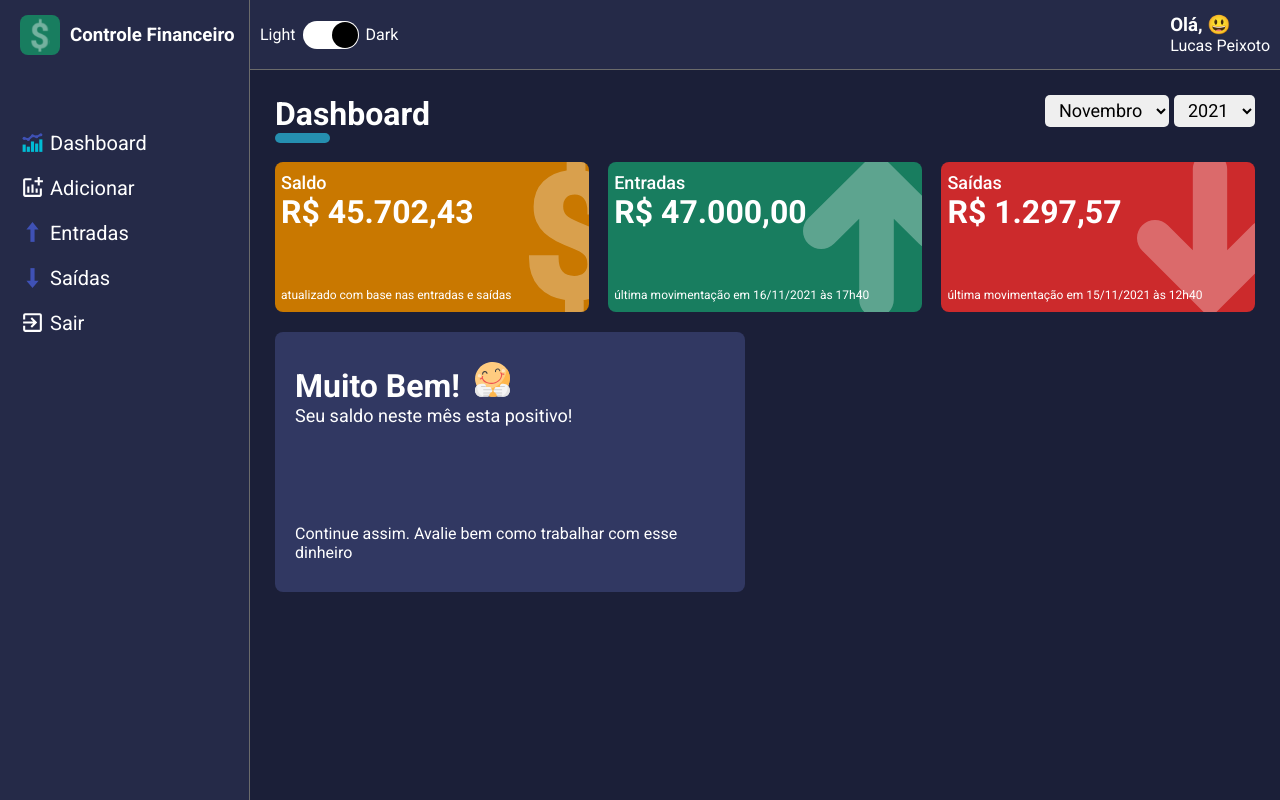
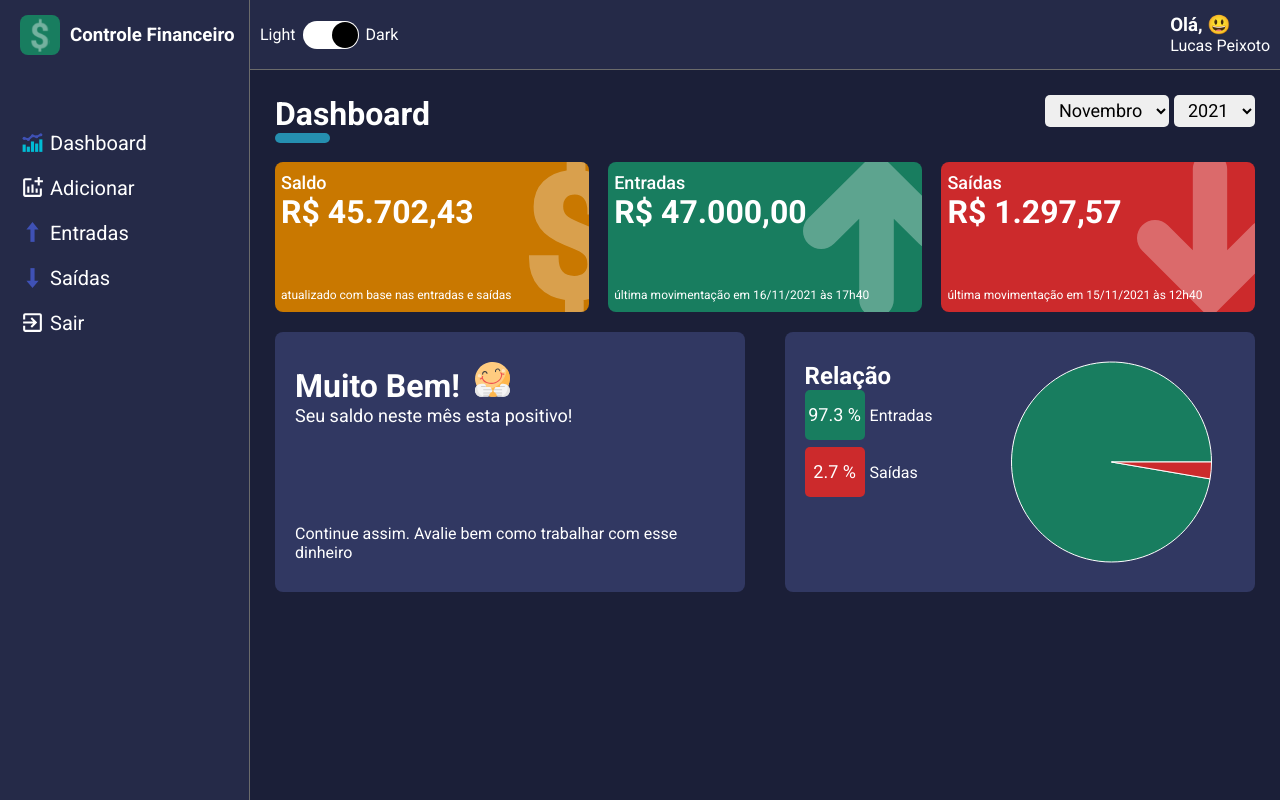
Before and after one commit to lucasspeixoto/money_balance, a React (Create React App) app: page /dashboard in a window 1280 px wide. Built offline with nearby package versions, Linux system fonts and the light colour scheme.

Commit message:
Finalização do BalanceChart

```diff
--- a/package.json
+++ b/package.json
@@ -17,6 +17,7 @@
     "react-router-dom": "^6.0.2",
     "react-scripts": "4.0.3",
     "react-switch": "^6.0.0",
+    "recharts": "^2.1.6",
     "styled-components": "^5.3.3",
     "typescript": "^4.1.2",
     "web-vitals": "^1.0.1"
@@ -47,6 +48,7 @@
   },
   "devDependencies": {
     "@types/react-router-dom": "^5.3.2",
+    "@types/recharts": "^1.8.23",
     "@types/styled-components": "^5.1.15"
   }
 }
--- /dev/null
+++ b/src/components/BalanceChart/index.tsx
@@ -0,0 +1,47 @@
+import React from 'react';
+
+import { PieChart, Pie, Cell, ResponsiveContainer } from 'recharts';
+import {
+	Container,
+	SideLeft,
+	LegendContainer,
+	Legend,
+	SideRight,
+} from './styles';
+
+interface IBalanceChartProps {
+	relations: {
+		name: string;
+		value: number;
+		percent: number;
+		color: string;
+	}[];
+}
+
+export const BalanceChart: React.FC<IBalanceChartProps> = ({ relations }) => (
+	<Container>
+		<SideLeft>
+			<LegendContainer>
+				<h2>Relação</h2>
+				{relations.map((item, index) => (
+					<Legend key={index} color={item.color}>
+						<div>{item.percent} %</div>
+						<span>{item.name}</span>
+					</Legend>
+				))}
+			</LegendContainer>
+		</SideLeft>
+
+		<SideRight>
+			<ResponsiveContainer>
+				<PieChart>
+					<Pie data={relations} labelLine={false} dataKey='percent'>
+						{relations.map((item, index) => (
+							<Cell key={index} fill={item.color} />
+						))}
+					</Pie>
+				</PieChart>
+			</ResponsiveContainer>
+		</SideRight>
+	</Container>
+);
--- /dev/null
+++ b/src/components/BalanceChart/styles.ts
@@ -0,0 +1,61 @@
+import styled from 'styled-components';
+
+export const Container = styled.div`
+	width: 48%;
+	height: 260px;
+
+	margin: 10px 0;
+
+	background-color: ${props => props.theme.colors.tertiary};
+	color: ${props => props.theme.colors.white};
+
+	border-radius: 8px;
+
+	display: flex;
+`;
+
+export const SideLeft = styled.aside`
+	padding: 30px 20px;
+
+	> h2 {
+		margin-bottom: 20px;
+	}
+`;
+
+export const LegendContainer = styled.ul`
+	list-style-type: none;
+
+	height: 175px;
+	padding-right: 15px;
+	overflow-y: scroll;
+`;
+
+export const Legend = styled.li`
+	display: flex;
+	align-items: center;
+
+	margin-bottom: 7px;
+
+	> div {
+		background-color: ${props => props.color};
+
+		width: 60px;
+		height: 50px;
+
+		border-radius: 5px;
+
+		font-size: 18px;
+		line-height: 50px;
+		text-align: center;
+	}
+
+	> span {
+		margin-left: 5px;
+	}
+`;
+
+export const SideRight = styled.main`
+	display: flex;
+	flex: 1;
+	justify-content: center;
+`;
--- a/src/components/Content/styles.ts
+++ b/src/components/Content/styles.ts
@@ -7,22 +7,4 @@ export const Container = styled.div`
 	padding: 25px;
 	height: calc(100vh - 70px);
 	overflow-y: scroll;
-
-	::-webkit-scrollbar {
-		width: 15px;
-	}
-
-	::-webkit-scrollbar-thumb {
-		background-color: ${props => props.theme.colors.primary};
-    border: 1px solid ${props => props.theme.colors.generic};
-		border-radius: 20px;
-	}
-
-	::-webkit-scrollbar-thumb:hover {
-		background-color: ${props => props.theme.colors.tertiary};
-	}
-
-	::-webkit-scrollbar-track {
-		background-color: ${props => props.theme.colors.tertiary};
-	}
 `;
--- a/src/pages/Dashboard/index.tsx
+++ b/src/pages/Dashboard/index.tsx
@@ -9,6 +9,7 @@ import { ContentHeader } from '../../components/ContentHeader';
 import { SelectInput } from '../../components/SelectInput/';
 import { WalletBox } from '../../components/WalletBox';
 import { MessageBox } from '../../components/MessageBox';
+import { BalanceChart } from '../../components/BalanceChart';
 
 // * Repositório
 import gains from '../../repositories/gains';
@@ -28,6 +29,7 @@ import sadImg from '../../assets/sad.svg';
 
 // * Interfaces/Models/Types
 import { IMessageBoxProps } from '../interfaces/IMessageBoxProps.model';
+
 
 export const Dashboard: React.FC = () => {
 	const [month, setMonth] = useState<number>(actualMonth);
@@ -114,6 +116,29 @@ export const Dashboard: React.FC = () => {
 			  };
 	}, [totalBalance]);
 
+	const relationExpensesGains = useMemo(() => {
+		const total = totalGains + totalExpenses;
+		const percentExpenses = 100 * (totalExpenses / total);
+		const percentGains = 100 * (totalGains / total);
+
+		const relations = [
+			{
+				name: 'Entradas',
+				value: totalGains,
+				percent: Number(percentGains.toFixed(1)),
+				color: '#187D5F',
+			},
+			{
+				name: 'Saídas',
+				value: totalExpenses,
+				percent: Number(percentExpenses.toFixed(1)),
+				color: '#CC2A2C',
+			},
+		];
+
+		return relations;
+	}, [totalGains, totalExpenses]);
+
 	const handleSelectedMonth = (month: string) => {
 		try {
 			const parseMonth = Number(month);
@@ -176,6 +201,7 @@ export const Dashboard: React.FC = () => {
 					footerText={message.footerText}
 					icon={message.icon}
 				/>
+				<BalanceChart relations={relationExpensesGains} />
 			</Content>
 		</Container>
 	);
--- a/src/styles/GlobalStyles.ts
+++ b/src/styles/GlobalStyles.ts
@@ -26,4 +26,21 @@ export default createGlobalStyle`
     font-size: 35px;
   }
 
+  ::-webkit-scrollbar {
+		width: 15px;
+	}
+
+	::-webkit-scrollbar-thumb {
+		background-color: ${props => props.theme.colors.secondary};
+		border-radius: 20px;
+	}
+
+	::-webkit-scrollbar-thumb:hover {
+		background-color: ${props => props.theme.colors.grey};
+	}
+
+	/* ::-webkit-scrollbar-track {
+		background-color: ${props => props.theme.colors.tertiary};
+	} */
+
 `;
```
Also changed, not shown: 1 other file (tests, documents, lock files or other folders).
